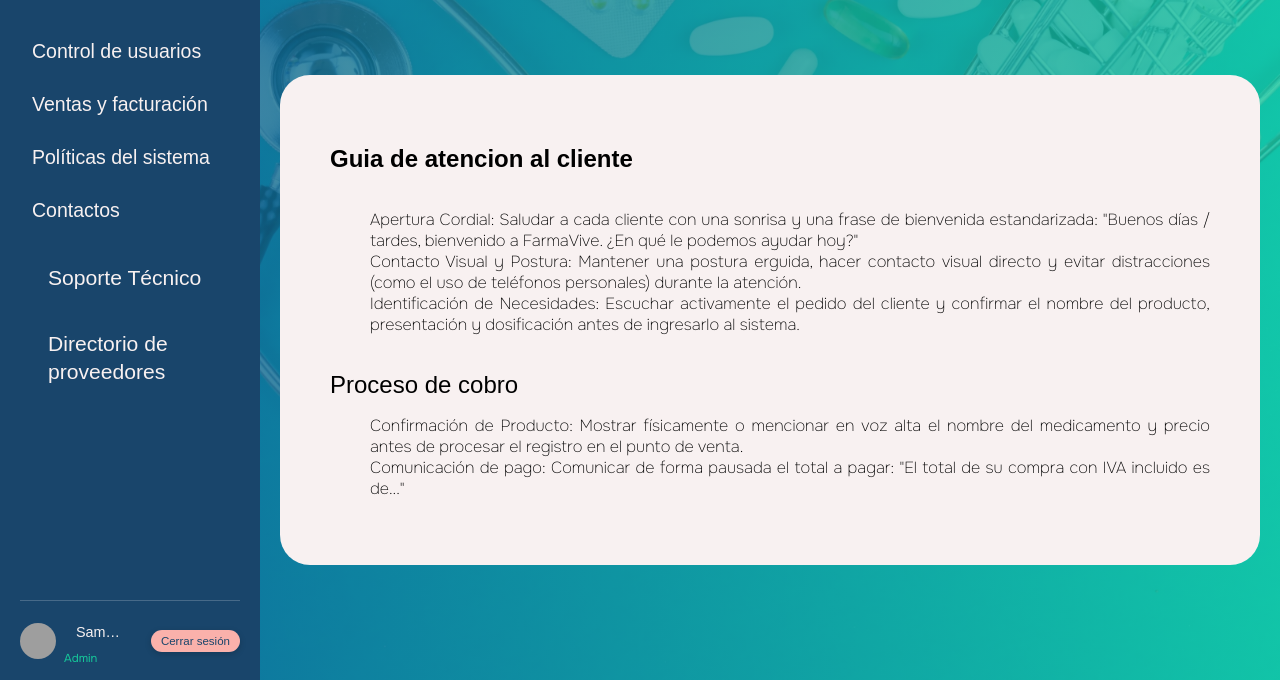
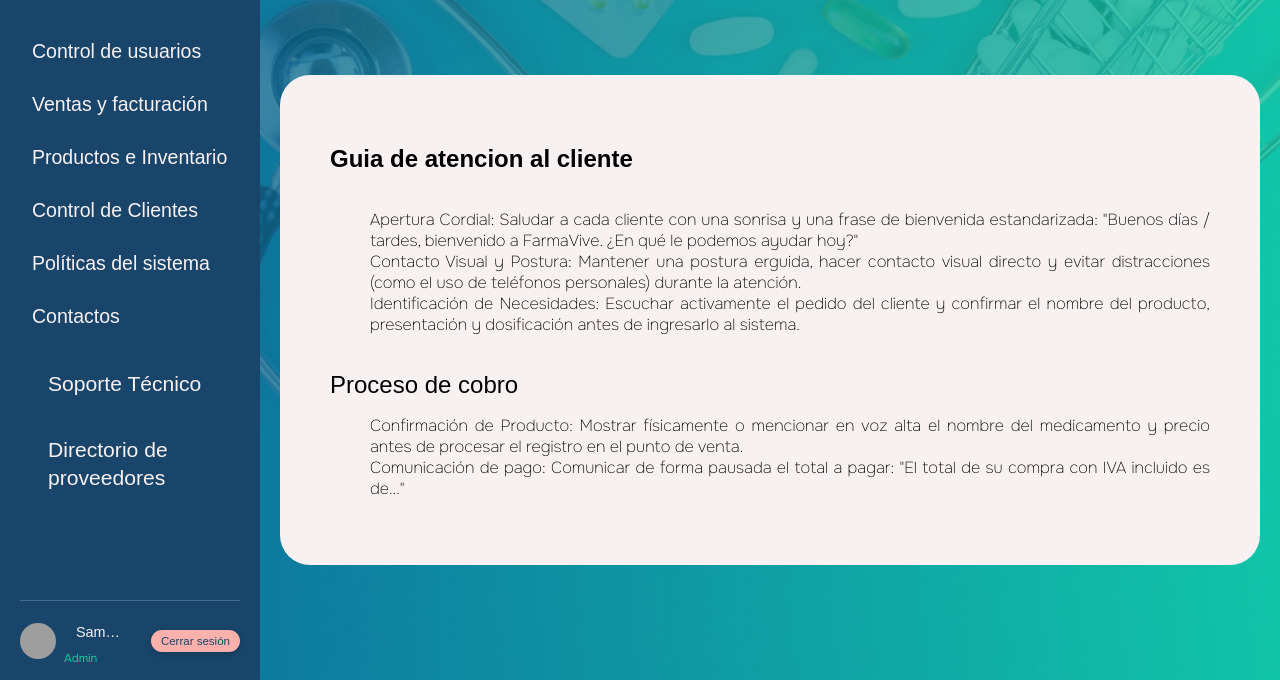
Before and after one commit to 2125100235/sistemasParaElControlDeUnaFarmacia-Actualizado, a PHP site: page /views/Atencion_Cliente.php in a window 1280 px wide. Shown: the part 120-800 px from the top of the page. Run offline with PHP 8.4, Linux system fonts and the light colour scheme; the visitor is signed in with stand-in values (Sample User, id 1); some web fonts are replaced; grey boxes are pictures that could not be loaded.

Commit message:
se hizo que en el muno de administrador se le mostraran mas pantallas

```diff
--- a/views/partials/menu.php
+++ b/views/partials/menu.php
@@ -23,6 +23,14 @@ function esActivo(array $archivos, string $actual): string {
 
         <a href="../views/Perfil_Administrador.php" class="<?php echo esActivo(['Perfil_Administrador.php'], $paginaActual); ?>">
             <h1>Ventas y facturación</h1>
+        </a>
+
+         <a href="../views/Productos_Pantalla_Almacenista.php" class="<?php echo esActivo(['Productos_Pantalla_Almacenista.php'], $paginaActual); ?>">
+            <h1>Productos e Inventario</h1>
+        </a>
+
+         <a href="../views/Control_Clientes.php" class="<?php echo esActivo(['Control_Clientes.php'], $paginaActual); ?>">
+            <h1>Control de Clientes</h1>
         </a>
 
         <a href="../views/Politicas_Sistema.php" class="<?php echo esActivo(['Politicas_Sistema.php'], $paginaActual); ?>">
```
